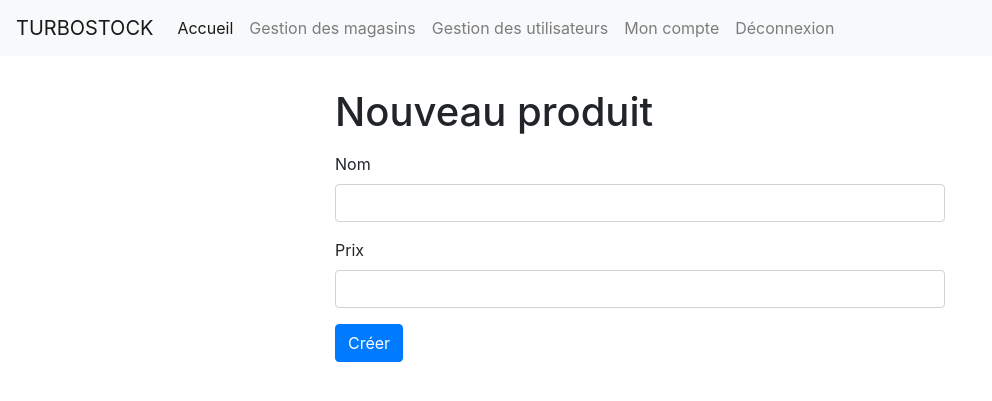
After one commit to CLacaile/TurboStock, a Django app: page /product/new/ in a window 1280 px wide. The commit adds this page. Shown: the top 401 px of the page, without its empty margins (0-992 px from the left). Run offline with Django 3.2, Linux system fonts and the light colour scheme; the visitor is signed in with stand-in values (Sample User, id 1); parts of the project's set-up code (start-up, migrations or seed data) failed here and were passed over; some libraries are stand-ins or nearby versions.

Commit message:
Add product Ok [Need fix on redirect]

```diff
--- a/TurboStock/app/templates/aisle.html
+++ b/TurboStock/app/templates/aisle.html
@@ -65,7 +65,7 @@
             <!-- Buttons -->
             <div class="btn-group" role="group" aria-label="buttons">
                 <a href="#"><button type="button" class="btn btn-primary mr-2">Sauvegarder</button></a>
-                <a href="#"><button type="button" class="btn btn-success mr-2">Créer un nouveau produit</button></a>
+                <a href="{% url 'newProduct' %}"><button type="button" class="btn btn-success mr-2">Créer un nouveau produit</button></a>
                 <a href="{% url 'deleteAisle' store_id=store.id  aisle_id=aisle.id%}"><button type="button" class="btn btn-danger mr-2">Supprimer le rayon</button></a>
             </div>
 
--- /dev/null
+++ b/TurboStock/app/templates/newProduct.html
@@ -0,0 +1,23 @@
+{% extends 'base.html' %}
+
+{% block content %}
+<div class="container">
+    <h1>Nouveau produit</h1>
+    <p class="message">{{ message }}</p>
+    <form method="post" action='/product/create/'>
+        {% csrf_token %}
+        <div class="form-group">
+            <label>Nom</label>
+            <input type="text" class="form-control" name="name">
+        </div>
+        <div class="form-group">
+            <label>Prix</label>
+            <input type="number" min="0" class="form-control" name="unit_price">
+        </div>
+        <input type="hidden" name="next" value="{{ next }}">
+        <button type="submit" class="btn btn-primary">Créer</button>
+    </form>
+</div>
+
+
+{% endblock %}
--- a/TurboStock/app/urls.py
+++ b/TurboStock/app/urls.py
@@ -18,5 +18,7 @@ urlpatterns = [
     path('store/<int:store_id>/aisle/new/', views.new_aisle, name='newAisle'),
     path('store/<int:store_id>/aisle/<int:aisle_id>/delete/', views.delete_aisle, name='deleteAisle'),
 
-    path('product/<int:product_id>/', views.product, name='product')
+    path('product/<int:product_id>/', views.product, name='product'),
+    path('product/create/', views.create_product, name='createProduct'),
+    path('product/new/', views.new_product, name='newProduct'),
 ]
--- a/TurboStock/app/views/productViews.py
+++ b/TurboStock/app/views/productViews.py
@@ -1,10 +1,8 @@
-
+from django.http import HttpResponseRedirect
 from django.shortcuts import render, get_object_or_404, redirect
-from django.contrib.auth import authenticate, login as log_in, logout as log_out
-
+from app.authentication import authentication
 
 from app.models import *
-
 
 def product(request, product_id):
     """ View function : detail page of a product """
@@ -17,3 +15,30 @@ def product(request, product_id):
         "product": product,
     }
     return render(request, 'product.html', context=context)
+
+def create_product(request):
+    if not request.user.is_authenticated:
+        print("not authenticated")
+        return render(request, 'login.html', status=401)
+    try:
+        name = request.POST['name']
+        unit_price = request.POST['unit_price']
+        product = Product.objects.create(name=name, unit_price=unit_price)
+        print(product)
+        product.save()
+    except:
+        return render(request, 'newProduct.html')
+    return redirect('home')
+
+
+
+
+def new_product(request):
+    if not request.user.is_authenticated:
+        print("not authenticated")
+        return render(request, 'login.html', status=401)
+    path = request.path
+    context = {
+        'next': path
+    }
+    return render(request, 'newProduct.html')
--- /dev/null
+++ b/TurboStock/app/views/stockViews.py
@@ -0,0 +1,4 @@
+from django.shortcuts import render, get_object_or_404, redirect
+from app.authentication import authentication
+
+from app.models import *
```
